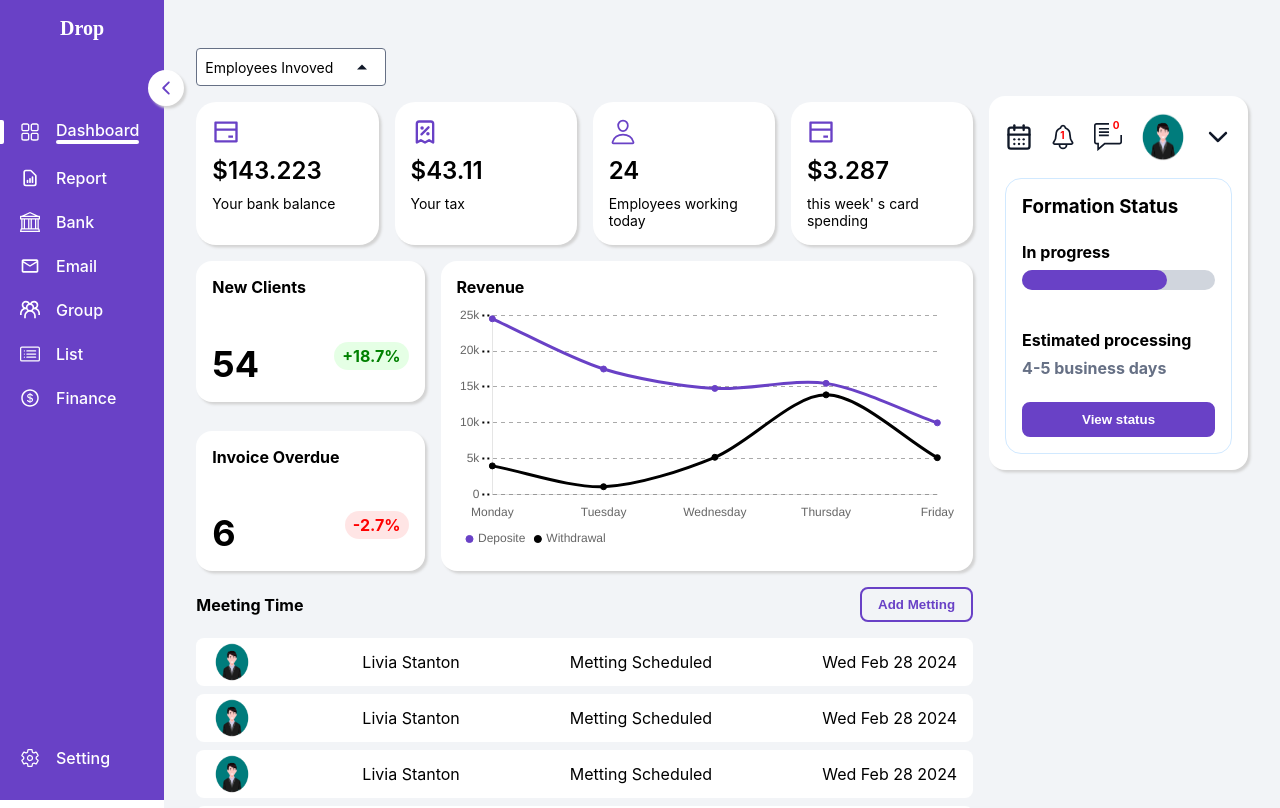
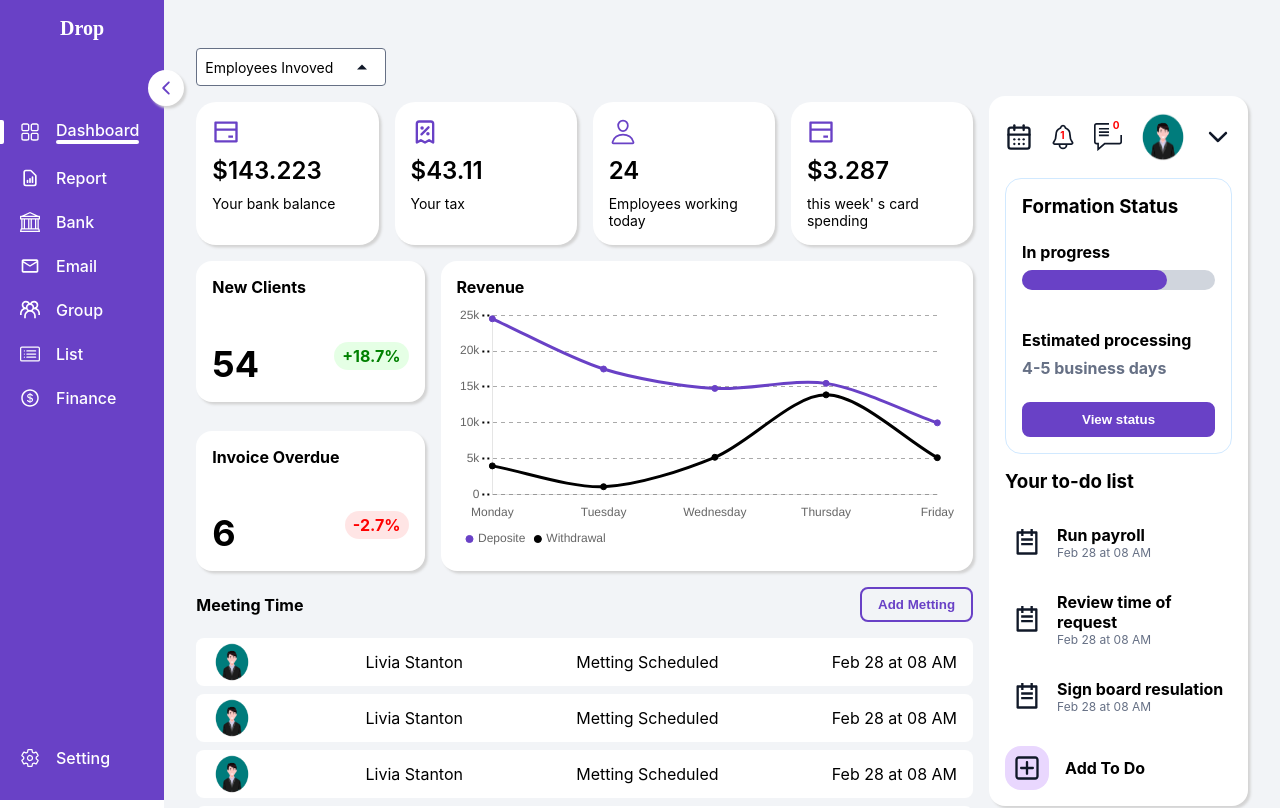
Before and after one commit to Jahed-Ghiasi/front-task, a React (Create React App) app: page /dashboard in a window 1280 px wide. Shown: the top 808 px of the page. Built offline with nearby package versions, Linux system fonts and the light colour scheme; a web font is replaced by a local one.

Commit message:
Develop todo list on the dashboard page (right box)

```diff
--- /dev/null
+++ b/src/app/components/dashboard/TodoList/AddTodoBtn.tsx
@@ -0,0 +1,17 @@
+import Icon from "src/app/components/common/icon";
+import { CgAddR } from "react-icons/cg";
+import "./addTodoBtn.css";
+import { useAppContext } from "src/app/utils/context";
+
+const AddTodoBtn = () => {
+  const { setIsAddTodoModal } = useAppContext();
+
+  return (
+    <div className="add-todo-btn" onClick={() => setIsAddTodoModal(true)}>
+      <Icon className="add-todo-icon" children={<CgAddR />} />
+      Add To Do
+    </div>
+  );
+};
+
+export default AddTodoBtn;
--- /dev/null
+++ b/src/app/components/dashboard/TodoList/Todo.tsx
@@ -0,0 +1,31 @@
+import Icon from "src/app/components/common/icon";
+import { ITodo } from "types/dashboard.types";
+import { RiTodoLine } from "react-icons/ri";
+import "./todo.css";
+
+interface IProps {
+  todo: ITodo;
+}
+
+const Todo = ({ todo }: IProps) => {
+  const { date, id, title } = todo;
+
+  return (
+    <div className="todo-item">
+      <Icon children={<RiTodoLine />} />
+      <div className="todo-item-des">
+        <span className="todo-title">{title}</span>
+        <span className="todo-date">
+          {`${new Date(date).toLocaleString("default", {
+            month: "short",
+            day: "numeric",
+          })} at ${new Date(date).toLocaleString("default", {
+            hour: "2-digit",
+          })}`}
+        </span>
+      </div>
+    </div>
+  );
+};
+
+export default Todo;
--- /dev/null
+++ b/src/app/components/dashboard/TodoList/addTodoBtn.css
@@ -0,0 +1,13 @@
+.add-todo-btn {
+  display: flex;
+  align-items: center;
+  gap: 1rem;
+  font-weight: 700;
+  cursor: pointer;
+}
+
+.add-todo-btn .add-todo-icon {
+  background-color: var(--primary-color-light-2);
+  padding: 0.5rem;
+  border-radius: 1rem;
+}
--- /dev/null
+++ b/src/app/components/dashboard/TodoList/index.tsx
@@ -0,0 +1,24 @@
+import { ITodo } from "types/dashboard.types";
+import "./styles.css";
+import Todo from "./Todo";
+import AddTodoBtn from "./AddTodoBtn";
+
+interface IProps {
+  todos: ITodo[];
+}
+
+const TodoList = ({ todos }: IProps) => {
+  return (
+    <div className="todos">
+      <h3>Your to-do list</h3>
+      <div className="todos-list">
+        {todos.map((todo: ITodo) => {
+          return <Todo todo={todo} key={todo.id} />;
+        })}
+      </div>
+      <AddTodoBtn />
+    </div>
+  );
+};
+
+export default TodoList;
--- /dev/null
+++ b/src/app/components/dashboard/TodoList/styles.css
@@ -0,0 +1,16 @@
+.todos {
+  display: flex;
+  flex-direction: column;
+  gap: 1rem;
+}
+
+.todos h3 {
+  margin: 0;
+}
+
+.todos .todos-list {
+  display: flex;
+  flex-direction: column;
+  gap: 1rem;
+  padding: 0.5rem;
+}
--- /dev/null
+++ b/src/app/components/dashboard/TodoList/todo.css
@@ -0,0 +1,19 @@
+.todo-item {
+  display: flex;
+  gap: 1rem;
+  padding: 0.5rem 0;
+}
+
+.todo-item .todo-item-des {
+  display: flex;
+  flex-direction: column;
+}
+
+.todo-item .todo-item-des .todo-title {
+  font-weight: 700;
+}
+
+.todo-item .todo-item-des .todo-date {
+  font-size: 12px;
+  color: var(--gray);
+}
--- a/src/app/components/dashboard/dashboardMeetingCard/dashboardMeetingCard.tsx
+++ b/src/app/components/dashboard/dashboardMeetingCard/dashboardMeetingCard.tsx
@@ -13,7 +13,12 @@ const DashboardMeetingCard = ({ meeting }: IProps) => {
       <img src={image} alt={name} />
       <span>{name}</span>
       <span>{subject}</span>
-      <span>{new Date(date).toDateString()}</span>
+      <span>{`${new Date(date).toLocaleString("default", {
+        month: "short",
+        day: "numeric",
+      })} at ${new Date(date).toLocaleString("default", {
+        hour: "2-digit",
+      })}`}</span>
     </div>
   );
 };
--- a/src/app/components/modals/addToDo/index.tsx
+++ b/src/app/components/modals/addToDo/index.tsx
@@ -6,6 +6,7 @@ import SelectField, {
   ISelectFieldOption,
 } from "src/app/components/common/SelectField";
 import Button from "src/app/components/common/button";
+import { useAppContext } from "src/app/utils/context";
 
 interface IInit {
   title: string;
@@ -75,12 +76,14 @@ const AddToDoModal = () => {
     persons: [],
   };
 
+  const { isAddTodoModal, setIsAddTodoModal } = useAppContext();
+
   return (
     <Modal
       title="Add to do"
       backdrop
-      visible={false}
-      onHiding={() => {}}
+      visible={isAddTodoModal}
+      onHiding={() => setIsAddTodoModal(false)}
       width={400}
       height={550}
     >
--- a/src/app/pages/dashboard/index.tsx
+++ b/src/app/pages/dashboard/index.tsx
@@ -16,6 +16,7 @@ import AddToDoModal from "src/app/components/modals/addToDo";
 import SelectField from "src/app/components/common/SelectField";
 import NotificationBar from "src/app/components/dashboard/NotificationBar";
 import StatusBar from "src/app/components/dashboard/StatusBar";
+import TodoList from "src/app/components/dashboard/TodoList";
 
 const lineChartOptions: ChartOptions<"line"> = {
   plugins: {
@@ -163,6 +164,13 @@ const Dashboard = () => {
         <div className="right">
           <NotificationBar />
           <StatusBar />
+          <TodoList
+            todos={[
+              { id: 1, title: "Run payroll", date: 1709107392092 },
+              { id: 2, title: "Review time of request", date: 1709107392092 },
+              { id: 3, title: "Sign board resulation", date: 1709107392092 },
+            ]}
+          />
         </div>
       </div>
       <AddMeetingModal />
--- a/src/app/types/dashboard.types.ts
+++ b/src/app/types/dashboard.types.ts
@@ -25,3 +25,9 @@ export interface IMeeting {
   name: string;
   date: number;
 }
+
+export interface ITodo {
+  id: number;
+  title: string;
+  date: number;
+}
--- a/src/app/utils/context.tsx
+++ b/src/app/utils/context.tsx
@@ -105,6 +105,8 @@ export type AppContextType = {
   setStatistics: React.Dispatch<React.SetStateAction<IStatistics | undefined>>;
   isAddMeetingModal: boolean;
   setIsAddMeetingModal: React.Dispatch<React.SetStateAction<boolean>>;
+  isAddTodoModal: boolean;
+  setIsAddTodoModal: React.Dispatch<React.SetStateAction<boolean>>;
 };
 
 const contextDefaultValues: AppContextType = {
@@ -115,6 +117,8 @@ const contextDefaultValues: AppContextType = {
   setStatistics: () => {},
   isAddMeetingModal: false,
   setIsAddMeetingModal: () => {},
+  isAddTodoModal: false,
+  setIsAddTodoModal: () => {},
 };
 
 export const AppContext = createContext<AppContextType>(contextDefaultValues);
@@ -131,6 +135,7 @@ export function ContextProvider({ children }: Props) {
   const [isMinimizedAsideMenu, setIsMinimizedAsideMenu] =
     useState<boolean>(false);
   const [isAddMeetingModal, setIsAddMeetingModal] = useState<boolean>(false);
+  const [isAddTodoModal, setIsAddTodoModal] = useState<boolean>(false);
   const [meetings, setMeetings] = useState<IMeeting[]>([]);
   const [statistics, setStatistics] = useState<IStatistics | undefined>(
     undefined
@@ -150,6 +155,8 @@ export function ContextProvider({ children }: Props) {
     setStatistics,
     isAddMeetingModal,
     setIsAddMeetingModal,
+    isAddTodoModal,
+    setIsAddTodoModal,
   };
 
   return (
--- a/src/index.css
+++ b/src/index.css
@@ -1,6 +1,7 @@
 :root {
   --primary-color: #6941c6;
   --primary-color-light-1: #f4ebff;
+  --primary-color-light-2: #e9d7fe;
   --secondary-color: #f2f4f7;
   --white: #fff;
   --white-1: #eaecf0;
```
